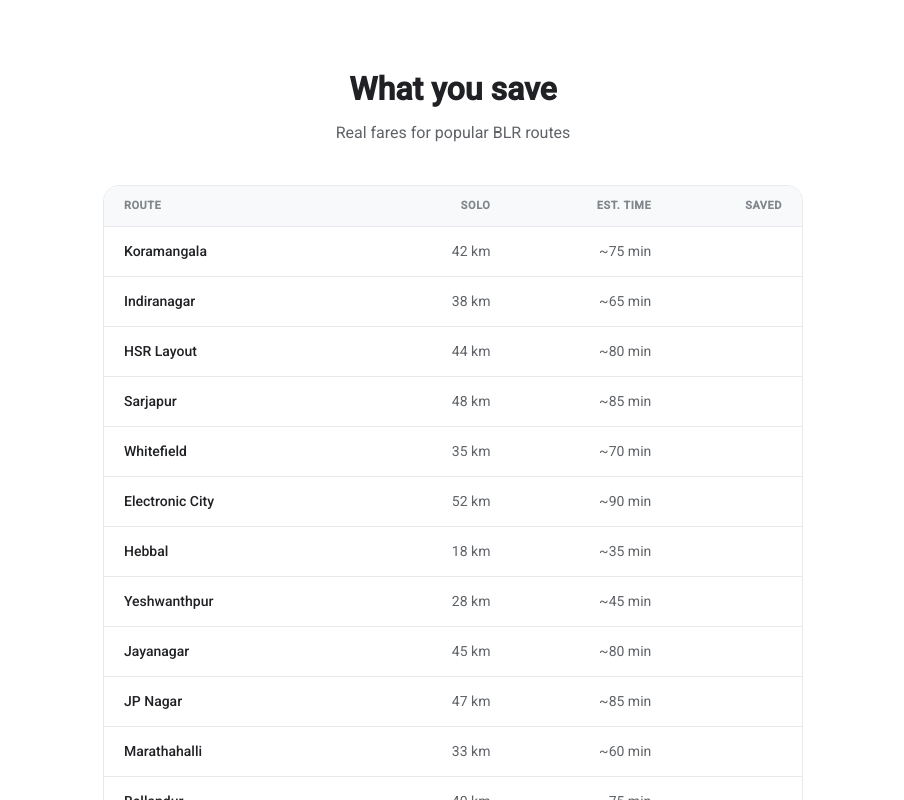
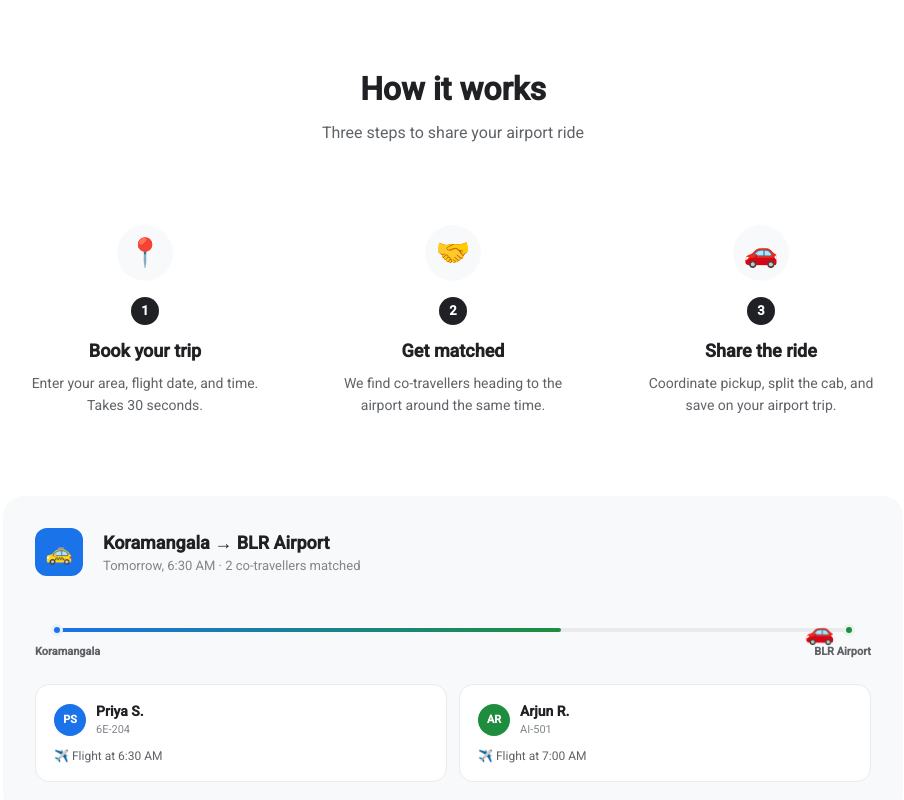
Before and after one commit to mandeeps9177/billkill, a Next.js app: page / in a window 1280 px wide. Shown: the part 1200-2000 px from the top of the page, without its empty margins (187-1091 px from the left). Built offline with nearby package versions, Linux system fonts and the light colour scheme; a web font is replaced by a local one.

Commit message:
feat: replace savings table with animated trip visualization on landing page

```diff
--- a/src/app/page.tsx
+++ b/src/app/page.tsx
@@ -1,7 +1,7 @@
 import Link from "next/link";
 import SavingsCalc from "@/components/SavingsCalc";
 import SignupCard from "@/components/SignupCard";
-import { ROUTES, SITE } from "@/data/config";
+import { SITE } from "@/data/config";
 
 export default function HomePage() {
   return (
@@ -86,37 +86,85 @@ export default function HomePage() {
         </div>
       </section>
 
-      {/* SAVINGS TABLE */}
-      <section style={{ padding: "80px 24px", background: "#fff" }}>
-        <div style={{ maxWidth: 700, margin: "0 auto" }}>
-          <h2 style={{ fontSize: 32, fontWeight: 700, color: "#202124", textAlign: "center", marginBottom: 8 }}>What you save</h2>
-          <p style={{ fontSize: 16, color: "#5F6368", textAlign: "center", marginBottom: 40 }}>Real fares for popular BLR routes</p>
+      {/* HOW IT WORKS — ANIMATED TRIP */}
+        <section style={{ padding: "80px 24px", background: "#fff" }}>
+          <div style={{ maxWidth: 900, margin: "0 auto" }}>
+            <h2 style={{ fontSize: 32, fontWeight: 700, color: "#202124", textAlign: "center", marginBottom: 8 }}>How it works</h2>
+            <p style={{ fontSize: 16, color: "#5F6368", textAlign: "center", marginBottom: 48 }}>Three steps to share your airport ride</p>
 
-          <div style={{ border: "1px solid #E8EAED", borderRadius: 16, overflow: "hidden" }}>
-            <table style={{ width: "100%", borderCollapse: "collapse", fontSize: 14 }}>
-              <thead>
-                <tr style={{ background: "#F8F9FA" }}>
-                  <th style={{ textAlign: "left", padding: "12px 20px", fontSize: 11, fontWeight: 600, color: "#80868B", textTransform: "uppercase", letterSpacing: "0.05em" }}>Route</th>
-                  <th style={{ textAlign: "right", padding: "12px 20px", fontSize: 11, fontWeight: 600, color: "#80868B", textTransform: "uppercase", letterSpacing: "0.05em" }}>Solo</th>
-                  <th style={{ textAlign: "right", padding: "12px 20px", fontSize: 11, fontWeight: 600, color: "#80868B", textTransform: "uppercase", letterSpacing: "0.05em" }}>Est. time</th>
-                  <th style={{ textAlign: "right", padding: "12px 20px", fontSize: 11, fontWeight: 600, color: "#80868B", textTransform: "uppercase", letterSpacing: "0.05em" }}>Saved</th>
-                </tr>
-              </thead>
-              <tbody>
-                {ROUTES.map((r) => (
-                  <tr key={r.area} style={{ borderTop: "1px solid #E8EAED" }}>
-                    <td style={{ padding: "14px 20px", fontWeight: 500, color: "#202124" }}>{r.area}</td>
-                    <td style={{ padding: "14px 20px", textAlign: "right", color: "#5F6368" }}>{r.distance_km} km</td><td style={{ padding: "14px 20px", textAlign: "right", color: "#5F6368" }}>~{r.drive_mins} min</td>
-                  </tr>
+            <div style={{ display: "grid", gridTemplateColumns: "1fr 1fr 1fr", gap: 24, marginBottom: 48 }}>
+              {[
+                { step: "1", icon: "📍", title: "Book your trip", desc: "Enter your area, flight date, and time. Takes 30 seconds." },
+                { step: "2", icon: "🤝", title: "Get matched", desc: "We find co-travellers heading to the airport around the same time." },
+                { step: "3", icon: "🚗", title: "Share the ride", desc: "Coordinate pickup, split the cab, and save on your airport trip." },
+              ].map((s) => (
+                <div key={s.step} style={{ textAlign: "center", padding: "32px 20px" }}>
+                  <div style={{ width: 56, height: 56, borderRadius: "50%", background: "#F8F9FA", display: "flex", alignItems: "center", justifyContent: "center", fontSize: 28, margin: "0 auto 16px" }}>{s.icon}</div>
+                  <div style={{ width: 28, height: 28, borderRadius: "50%", background: "#202124", color: "#fff", display: "flex", alignItems: "center", justifyContent: "center", fontSize: 13, fontWeight: 700, margin: "0 auto 12px" }}>{s.step}</div>
+                  <h3 style={{ fontSize: 18, fontWeight: 700, color: "#202124", marginBottom: 8 }}>{s.title}</h3>
+                  <p style={{ fontSize: 14, color: "#5F6368", lineHeight: 1.6 }}>{s.desc}</p>
+                </div>
+              ))}
+            </div>
+
+            {/* Animated trip card */}
+            <div style={{ background: "#F8F9FA", borderRadius: 20, padding: "32px", overflow: "hidden", position: "relative" }}>
+              <style>{`
+                @keyframes carMove { 0% { transform: translateX(0); } 50% { transform: translateX(calc(100% - 40px)); } 100% { transform: translateX(0); } }
+                @keyframes pulse2 { 0%,100% { transform: scale(1); opacity:1; } 50% { transform: scale(1.2); opacity:0.7; } }
+                @keyframes fadeInUp { from { opacity:0; transform:translateY(10px); } to { opacity:1; transform:translateY(0); } }
+              `}</style>
+
+              <div style={{ display: "flex", alignItems: "center", gap: 20, marginBottom: 24 }}>
+                <div style={{ width: 48, height: 48, borderRadius: 12, background: "#1A73E8", display: "flex", alignItems: "center", justifyContent: "center" }}>
+                  <span style={{ fontSize: 22 }}>🚕</span>
+                </div>
+                <div>
+                  <p style={{ fontSize: 18, fontWeight: 700, color: "#202124" }}>Koramangala → BLR Airport</p>
+                  <p style={{ fontSize: 13, color: "#80868B" }}>Tomorrow, 6:30 AM · 2 co-travellers matched</p>
+                </div>
+              </div>
+
+              {/* Route line */}
+              <div style={{ position: "relative", height: 60, marginBottom: 24 }}>
+                <div style={{ position: "absolute", top: 28, left: 24, right: 24, height: 4, background: "#E8EAED", borderRadius: 2 }} />
+                <div style={{ position: "absolute", top: 28, left: 24, width: "60%", height: 4, background: "linear-gradient(90deg, #1A73E8, #1E8E3E)", borderRadius: 2 }} />
+                {/* Car */}
+                <div style={{ position: "absolute", top: 14, left: 24, right: 24 }}>
+                  <div style={{ fontSize: 24, animation: "carMove 4s ease-in-out infinite" }}>🚗</div>
+                </div>
+                {/* Start dot */}
+                <div style={{ position: "absolute", top: 24, left: 16, width: 12, height: 12, borderRadius: "50%", background: "#1A73E8", border: "3px solid #E8F0FE" }} />
+                {/* End dot */}
+                <div style={{ position: "absolute", top: 24, right: 16, width: 12, height: 12, borderRadius: "50%", background: "#1E8E3E", border: "3px solid #E6F4EA" }} />
+                {/* Labels */}
+                <p style={{ position: "absolute", bottom: 0, left: 0, fontSize: 11, color: "#5F6368", fontWeight: 600 }}>Koramangala</p>
+                <p style={{ position: "absolute", bottom: 0, right: 0, fontSize: 11, color: "#5F6368", fontWeight: 600 }}>BLR Airport</p>
+              </div>
+
+              {/* Matched travellers */}
+              <div style={{ display: "flex", gap: 12 }}>
+                {[
+                  { name: "Priya S.", time: "6:30 AM", flight: "6E-204" },
+                  { name: "Arjun R.", time: "7:00 AM", flight: "AI-501" },
+                ].map((t, i) => (
+                  <div key={t.name} style={{ flex: 1, background: "#fff", borderRadius: 14, padding: "16px 18px", border: "1px solid #E8EAED", animation: `fadeInUp 0.5s ease ${i * 0.2}s both` }}>
+                    <div style={{ display: "flex", alignItems: "center", gap: 10, marginBottom: 8 }}>
+                      <div style={{ width: 32, height: 32, borderRadius: "50%", background: i === 0 ? "#1A73E8" : "#1E8E3E", display: "flex", alignItems: "center", justifyContent: "center", color: "#fff", fontSize: 11, fontWeight: 700 }}>
+                        {t.name.split(" ").map(w => w[0]).join("")}
+                      </div>
+                      <div>
+                        <p style={{ fontSize: 14, fontWeight: 600, color: "#202124" }}>{t.name}</p>
+                        <p style={{ fontSize: 11, color: "#80868B" }}>{t.flight}</p>
+                      </div>
+                    </div>
+                    <p style={{ fontSize: 12, color: "#5F6368" }}>✈️ Flight at {t.time}</p>
+                  </div>
                 ))}
-              </tbody>
-            </table>
+              </div>
+            </div>
           </div>
-          <p style={{ fontSize: 12, color: "#BDC1C6", textAlign: "center", marginTop: 12 }}>
-            *Estimates based on average Ola/Uber pricing. Shared fare assumes a split between 2 riders. Actual fare varies based on the number of co-travellers matched and the taxi booked.
-          </p>
-        </div>
-      </section>
+        </section>
 
       {/* TRUST */}
       <section style={{ padding: "80px 24px", background: "#F8F9FA" }}>
```
